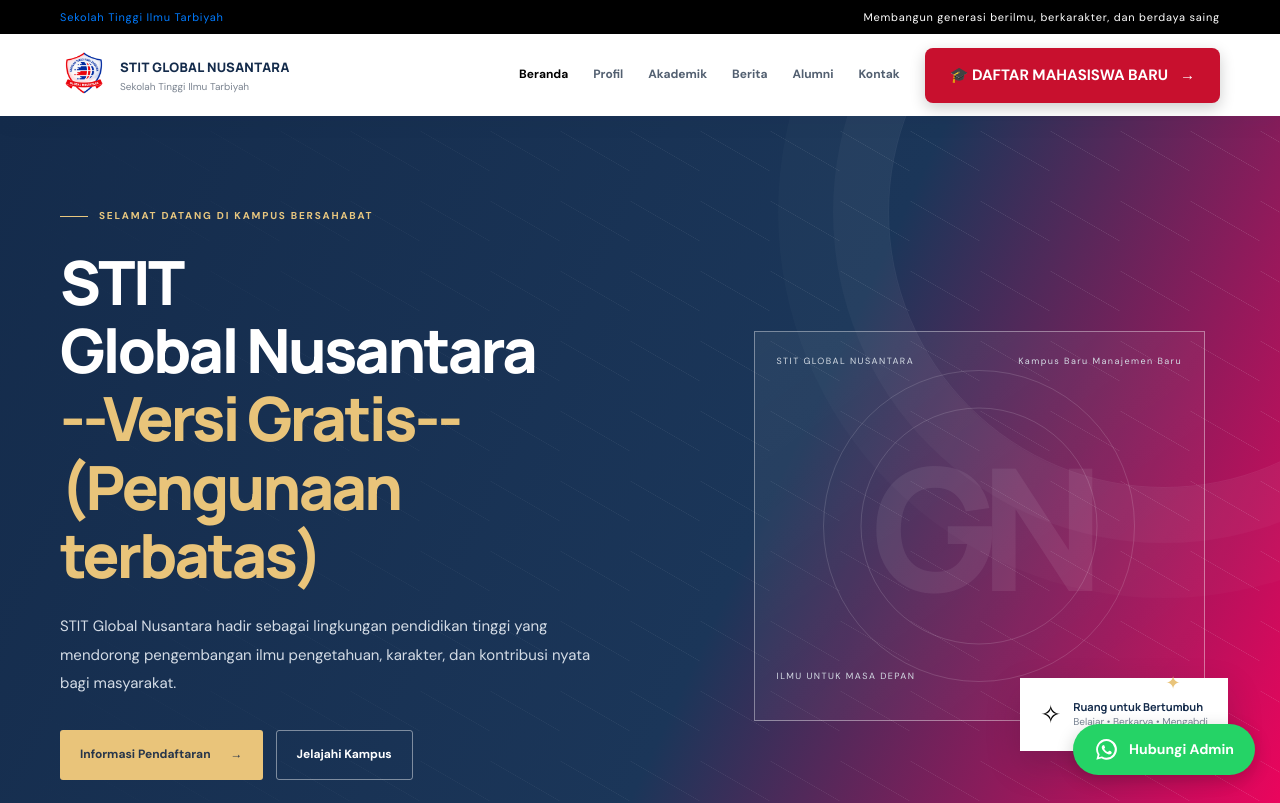
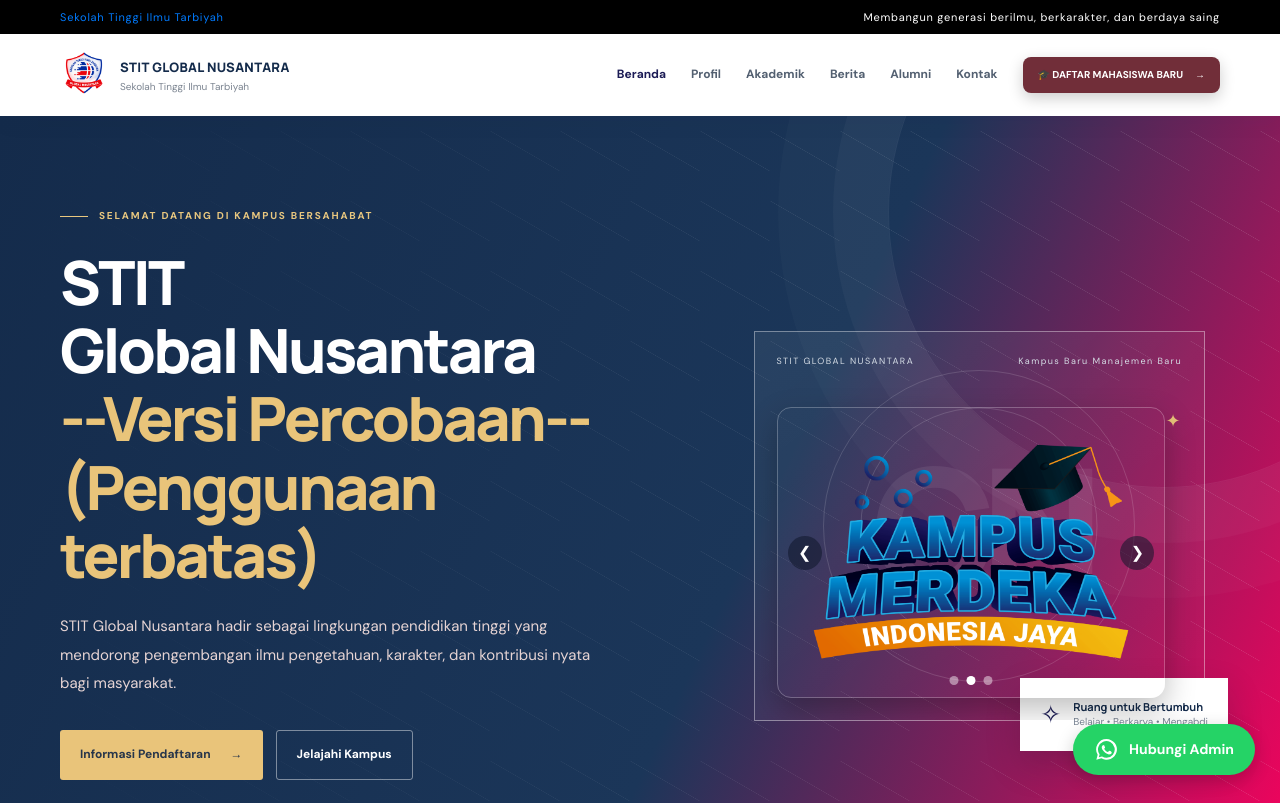
Before and after one commit to stitglobalnusantara/stitglobalnusantara.github.io, a plain HTML site: page index.html in a window 1280 px wide. Shown: the top 803 px of the page. Drawn offline with Linux system fonts and the light colour scheme.

Commit message:
Add files via upload

```diff
--- a/index.html
+++ b/index.html
@@ -55,7 +55,6 @@
         <a class="nav-link" href="#Alumni">Alumni</a>
         <a class="nav-link" href="#kontak">Kontak</a>
       <!-- TOMBOL PENDAFTARAN MAHASISWA BARU STIT GLOBAL NUSANTARA -->
-
 <a href="https://bit.ly/FORMULIR_MahasiswaBaru_STIT_Glosan"
    class="btn-pmb"
    target="_blank"
@@ -72,7 +71,7 @@
       <div class="container hero-grid">
         <div class="hero-content">
           <div class="eyebrow"><span class="eyebrow-line"></span> SELAMAT DATANG DI KAMPUS BERSAHABAT</div>
-          <h1>STIT <br> Global Nusantara <br> <em>--Versi Gratis--(Pengunaan terbatas)</em></h1>
+          <h1>STIT <br> Global Nusantara <br> <em>--Versi Percobaan--(Penggunaan terbatas)</em></h1>
           <p class="hero-desc">STIT Global Nusantara hadir sebagai lingkungan pendidikan tinggi yang mendorong pengembangan ilmu pengetahuan, karakter, dan kontribusi nyata bagi masyarakat.</p>
           <div class="hero-actions">
             <a class="button button-gold" href="#pmb">Informasi Pendaftaran <span>→</span></a>
@@ -88,7 +87,24 @@
             <div class="visual-topline"><span>STIT GLOBAL NUSANTARA</span><span>Kampus Baru Manajemen Baru</span></div>
             <div class="visual-monogram">GN</div>
             <div class="visual-bottom">
-              <span>ILMU UNTUK MASA DEPAN</span>
+              <div class="hero-slider">
+  <div class="slides">
+    <img src="slide1.png" class="slide active" alt="Kegiatan Kampus 1">
+    <img src="slide2.png" class="slide" alt="Kegiatan Kampus 2">
+    <img src="slide3.png" class="slide" alt="Kegiatan Kampus 3">
+  </div>
+
+  <!-- Tombol navigasi kiri & kanan -->
+  <button class="slider-btn prev" onclick="gantiSlide(-1)" aria-label="Sebelumnya">&#10094;</button>
+  <button class="slider-btn next" onclick="gantiSlide(1)" aria-label="Berikutnya">&#10095;</button>
+
+  <!-- Indikator titik bawah -->
+  <div class="slider-dots">
+    <span class="dot active" onclick="pilihSlide(0)"></span>
+    <span class="dot" onclick="pilihSlide(1)"></span>
+    <span class="dot" onclick="pilihSlide(2)"></span>
+  </div>
+</div>
               <span class="visual-circle">✦</span>
             </div>
           </div>
--- a/script.js
+++ b/script.js
@@ -43,3 +43,30 @@ const observer = new IntersectionObserver((entries) => {
 }, { rootMargin: "-35% 0px -55% 0px" });
 
 sections.forEach((section) => observer.observe(section));
+let indeksSlide = 0;
+const daftarSlide = document.querySelectorAll('.hero-slider .slide');
+const daftarDot = document.querySelectorAll('.hero-slider .dot');
+
+function tampilkanSlide(n) {
+  if (!daftarSlide.length) return;
+  indeksSlide = (n + daftarSlide.length) % daftarSlide.length;
+
+  daftarSlide.forEach((slide, i) => {
+    slide.classList.toggle('active', i === indeksSlide);
+  });
+  daftarDot.forEach((dot, i) => {
+    dot.classList.toggle('active', i === indeksSlide);
+  });
+}
+
+function gantiSlide(arah) {
+  tampilkanSlide(indeksSlide + arah);
+}
+
+function pilihSlide(indeks) {
+  tampilkanSlide(indeks);
+}
+
+if (daftarSlide.length > 1) {
+  setInterval(() => gantiSlide(1), 4000);
+}
--- a/style.css
+++ b/style.css
@@ -1,5 +1,5 @@
  :root {
-  --navy:#142b4b; --navy-2:#1c3a61; --maroon:#000000; --maroon-dark:#000000;
+  --navy:#142b4b; --navy-2:#1c3a61; --maroon:#1c1c56; --maroon-dark:#000000;
   --gold:#e9c47a; --cream:#f6f4f0; --ink:#1d2b3d; --muted:#697586; --white:#fff;
 }
 *{box-sizing:border-box}
@@ -33,7 +33,7 @@ a{color:inherit}
 .eyebrow-line{display:inline-block;width:28px;height:1px;background:currentColor}
 .hero h1,.section h2,.admission h2,.contact-section h2{font:800 clamp(38px,5vw,61px)/1.12 Manrope,sans-serif;letter-spacing:-.045em;margin:23px 0}
 h1 em,h2 em{font-style:normal;color:var(--gold)}
-.hero-desc{max-width:560px;color:#d4dce6;font-size:15px;line-height:1.9}
+.hero-desc{max-width:560px;color:#e6d4d4;font-size:15px;line-height:1.9}
 .hero-actions{display:flex;flex-wrap:wrap;gap:13px;margin-top:32px}
 .button{display:inline-flex;align-items:center;gap:20px;padding:14px 20px;border-radius:3px;text-decoration:none;font-size:12px;font-weight:700;transition:transform .2s,background .2s}
 .button:hover{transform:translateY(-2px)}
@@ -225,13 +225,13 @@ h1 em,h2 em{font-style:normal;color:var(--gold)}
     justify-content: center;
     gap: 12px;
 
-    background: #C8102E;
+    background: #712e39;
     color: #FFFFFF;
 
-    padding: 15px 25px;
+    padding: 10px 15px;
     border-radius: 8px;
 
-    font-size: 15px;
+    font-size: 10px;
     font-weight: bold;
     text-decoration: none;
 
@@ -252,3 +252,78 @@ h1 em,h2 em{font-style:normal;color:var(--gold)}
         font-size: 13px;
     }
 }
+.hero-slider {
+  position: relative;
+  width: 100%;
+  max-width: 460px;
+  aspect-ratio: 4 / 3;
+  border-radius: 14px;
+  overflow: hidden;
+  border: 1px solid rgba(255, 255, 255, 0.25);
+  box-shadow: 0 12px 30px rgba(0, 0, 0, 0.25);
+  margin: 0 auto;
+}
+
+.hero-slider .slides {
+  width: 100%;
+  height: 100%;
+  position: relative;
+}
+
+.hero-slider .slide {
+  position: absolute;
+  inset: 0;
+  width: 100%;
+  height: 100%;
+  object-fit: cover;
+  opacity: 0;
+  transition: opacity 0.6s ease-in-out;
+}
+
+.hero-slider .slide.active {
+  opacity: 1;
+}
+
+.slider-btn {
+  position: absolute;
+  top: 50%;
+  transform: translateY(-50%);
+  background: rgba(15, 23, 42, 0.55);
+  color: #ffffff;
+  border: none;
+  width: 34px;
+  height: 34px;
+  border-radius: 50%;
+  cursor: pointer;
+  font-size: 16px;
+  z-index: 2;
+}
+
+.slider-btn:hover {
+  background: rgba(15, 23, 42, 0.85);
+}
+
+.slider-btn.prev { left: 10px; }
+.slider-btn.next { right: 10px; }
+
+.slider-dots {
+  position: absolute;
+  bottom: 12px;
+  left: 50%;
+  transform: translateX(-50%);
+  display: flex;
+  gap: 8px;
+  z-index: 2;
+}
+
+.slider-dots .dot {
+  width: 9px;
+  height: 9px;
+  border-radius: 50%;
+  background: rgba(255, 255, 255, 0.45);
+  cursor: pointer;
+}
+
+.slider-dots .dot.active {
+  background: #ffffff;
+}
```
Also changed, not shown: slide1.png (added), slide2.png (added), slide3.png (added).
